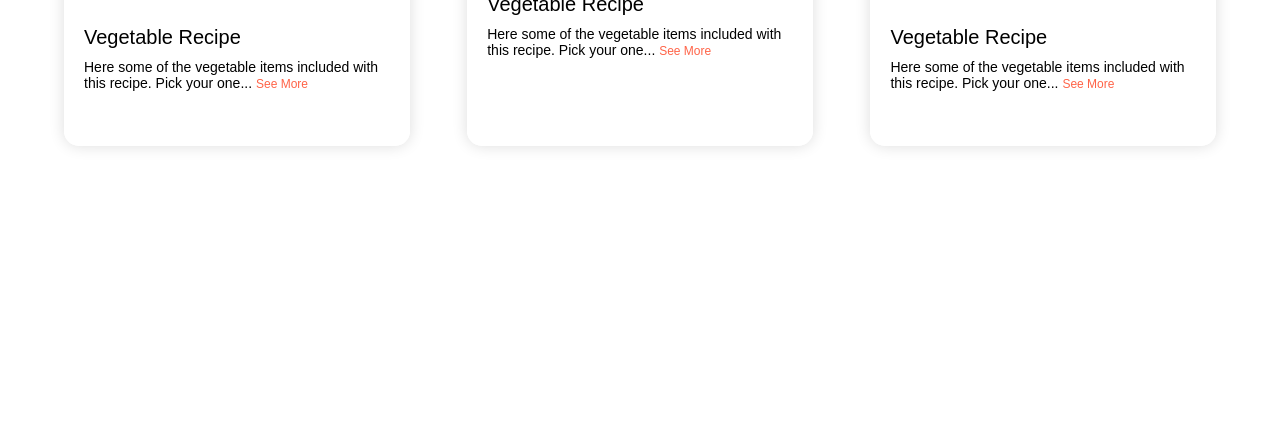
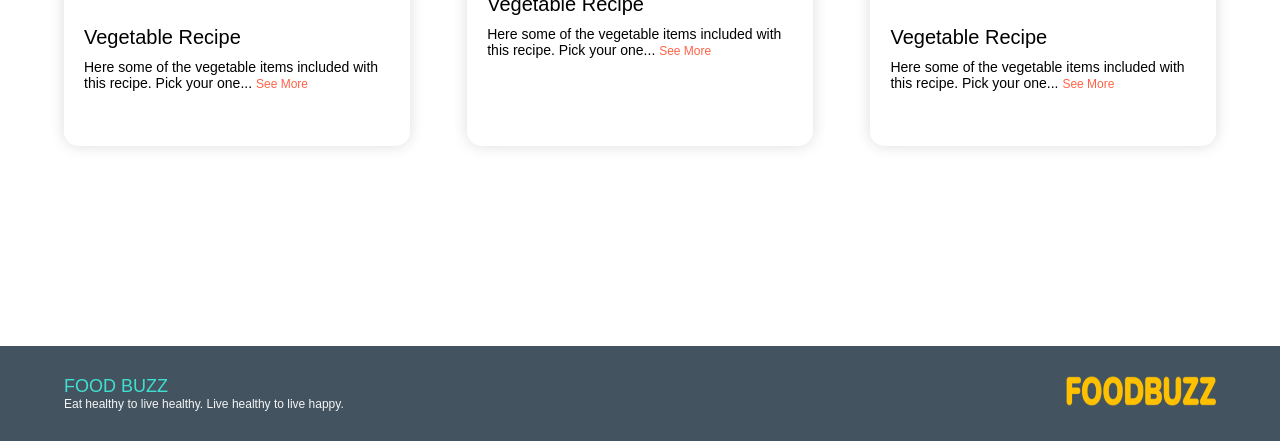
Before and after one commit to Abu-Nayeem20/food-buzz, a plain HTML site: page index.html in a window 1280 px wide. Shown: the part 2101-2542 px from the top of the page. Before the commit the page ends 2447 px from the top, so only its background shows below. Drawn offline with Linux system fonts and the light colour scheme; a web font is replaced by a local one.

Commit message:
footer added

```diff
--- a/index.html
+++ b/index.html
@@ -88,5 +88,20 @@
         </div>
     </section>
 
+    <footer class="fbuzz-footer">
+        <div class="fbuz-container">
+            <div class="fbuz-flex-content">
+                <div class="fbuz-footer-left">
+                    <h3>food buzz</h3>
+                    <p>Eat healthy to live healthy. Live healthy to live happy.
+                    </p>
+                </div>
+                <div class="fbuz-footer-right">
+                    <a href="index.html"><img src="images/food-buzz-logo.png" alt="FoodBuzz"></a>
+                </div>
+            </div>
+        </div>
+    </footer>
+
 </body>
 </html>
--- a/style.css
+++ b/style.css
@@ -186,3 +186,32 @@ img{
     color: tomato;
     text-decoration: none;
 }
+
+
+
+
+
+.fbuzz-footer{
+    background-color: #435460;
+    padding: 30px 0;
+}
+.fbuz-footer-left{
+    width: 50%;
+}
+.fbuz-footer-left h3{
+    text-transform: uppercase;
+    font-size: 18px;
+    font-weight: 500;
+    color: turquoise;
+}
+.fbuz-footer-left p{
+    font-size: 12px;
+    color: whitesmoke;
+}
+.fbuz-footer-right{
+    width: 50%;
+}
+.fbuz-footer-right a img{
+    width: 150px;
+    float: right;
+}
```
